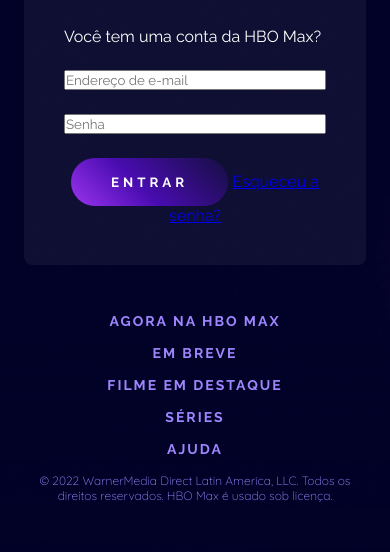
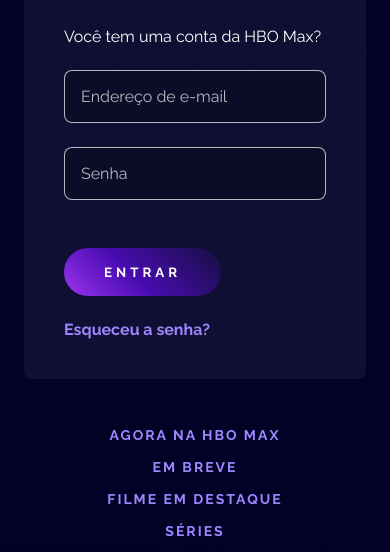
Before and after one commit to JeerTeles/HBOMax, a plain HTML site: page singnIn.html in a window 390 px wide. Shown: the part 237-789 px from the top of the page. Drawn offline with Linux system fonts and the light colour scheme.

Commit message:
conclui o css na pagina singIn

```diff
--- a/assets/css/singIn.css
+++ b/assets/css/singIn.css
@@ -41,3 +41,50 @@
 .login__label {
     text-align: left;
 }
+
+
+.login__field {
+    background: var(--form-field-bg-color);
+    border: var(--form-field-border);
+    border-radius: 8px;
+    color: var(--text-color);
+    padding: 16px;
+    font-size: 1rem;
+}
+
+.login__field::placeholder {
+    color: var(--form-field-placeholder);
+}
+
+.login__field:invalid {
+    border-color: var(--form-field-error);
+}
+
+.login__actions {
+    margin-top: 24px;
+    text-align: left;
+}
+
+.login__link {
+    color: var(--link-color);
+    text-decoration: none;
+    margin-left: 24px;
+    font-weight: bold;
+}
+
+/* Media Queries */
+
+@media screen and (max-width: 480px) {
+    body {
+      height: auto;
+    }
+
+    .login__actions .button {
+      display: block;
+      margin-bottom: 24px;
+    }
+
+    .login__link {
+      margin: 0;
+    }
+  }
```
